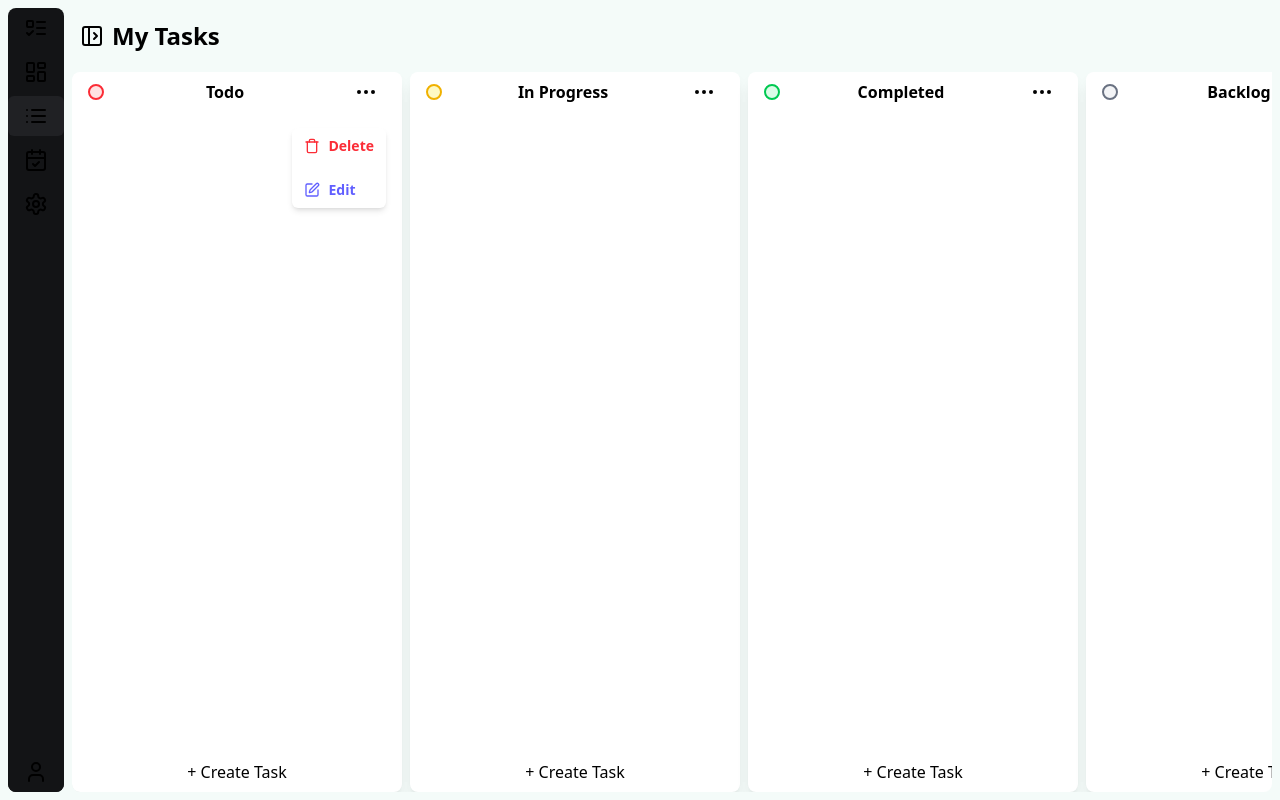
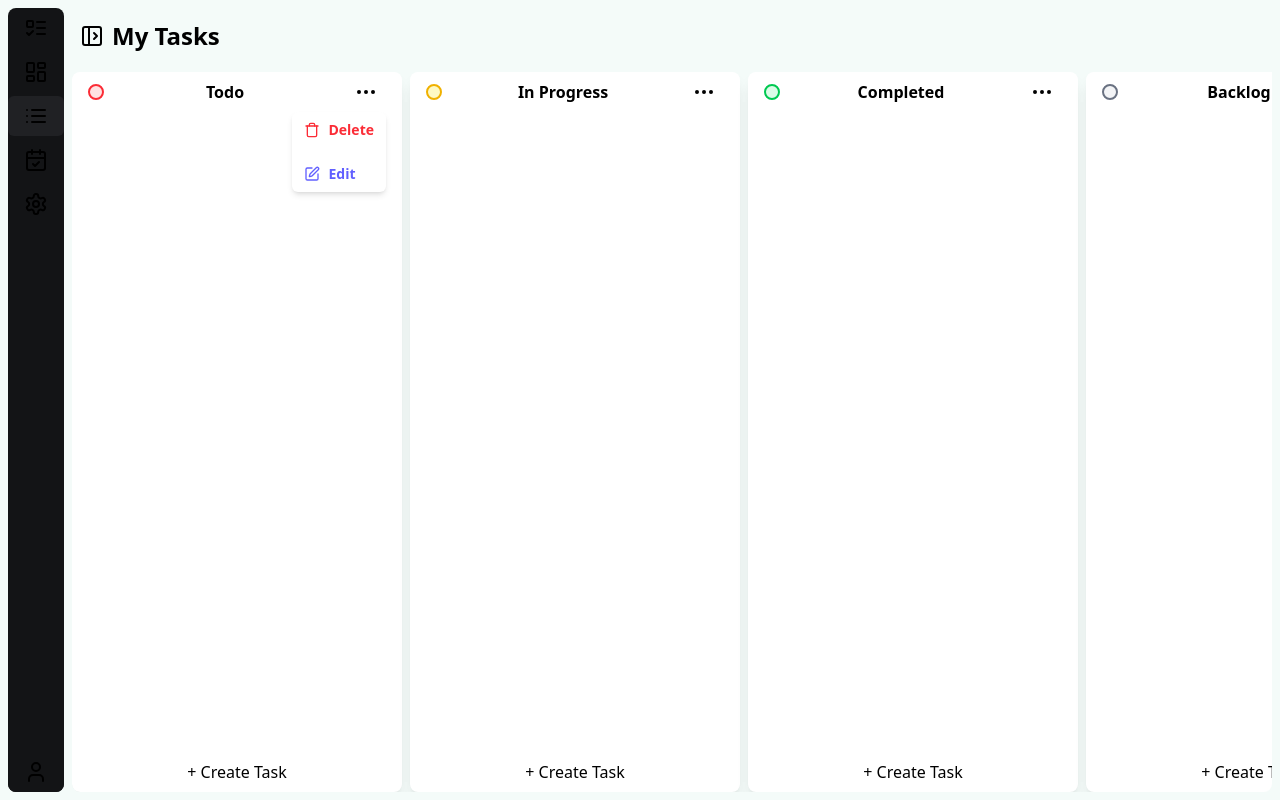
Before and after one commit to sonal-verma-4397/collabhub-frontend, a React (Vite) app: page /tasks in a window 1280 px wide. Both pictures are taken after a click on the element 366 px from the left and 92 px from the top of the page. Built offline with nearby package versions, Linux system fonts and the light colour scheme.

Commit message:
remove form draging && fix form title && fix menu position

```diff
--- a/src/components/form/TaskForm.jsx
+++ b/src/components/form/TaskForm.jsx
@@ -87,7 +87,9 @@ export default function TaskForm({
         className="w-full max-w-md bg-white dark:bg-[#121316] dark:text-white p-6 rounded-xl shadow-lg space-y-4"
         onSubmit={handleSubmit}
       >
-        <h2 className="text-xl font-semibold mb-2 text-center">Create Task</h2>
+        <h2 className="text-xl font-semibold mb-2 text-center">
+          {isEdit ? "Update Task" : "Create Task"}
+        </h2>
 
         <div className="flex flex-col gap-2">
           <TitleInput
--- a/src/components/utility/Menu.jsx
+++ b/src/components/utility/Menu.jsx
@@ -1,7 +1,12 @@
 import { Edit, Ellipsis, Trash } from "lucide-react";
 import { useEffect, useRef, useState } from "react";
 
-export default function Menu({ onDelete, onEdit, ...props }) {
+export default function Menu({
+  onDelete,
+  onEdit,
+  positionClass = "top-0 right-0",
+  ...props
+}) {
   const [showMenu, setShowMenu] = useState(false);
   const menuRef = useRef(null);
 
@@ -22,14 +27,16 @@ export default function Menu({ onDelete, onEdit, ...props }) {
       ref={menuRef}
     >
       <span
-        className="cursor-pointer  "
+        className="cursor-pointer "
         onClick={() => setShowMenu((prev) => !prev)}
       >
         <Ellipsis />
       </span>
 
       {showMenu && (
-        <ul className="absolute flex flex-col gap-2 top-12 right-0 bg-white dark:bg-[#1a1b1e] rounded-md shadow-md">
+        <ul
+          className={`absolute flex flex-col gap-2 bg-white dark:bg-[#1a1b1e] rounded-md shadow-md z-10 ${positionClass}`}
+        >
           <button
             className="text-red-500 rounded-md flex items-center gap-2 cursor-pointer px-3 py-2 hover:bg-gray-100 dark:hover:bg-[#2a2a2e]"
             onClick={() => {
--- a/src/pages/mytasks/components/Task.jsx
+++ b/src/pages/mytasks/components/Task.jsx
@@ -22,6 +22,7 @@ export default function Task({
   };
 
   return (
+    <>
       <div
         data-id={id}
         draggable
@@ -40,7 +41,9 @@ export default function Task({
           data-id={id}
           onDelete={() => handleDeleteTask(id)}
           onEdit={() => setShowTaskForm(true)}
+          positionClass="top-6 right-0"
         />
+      </div>
       {showTaskForm && (
         <TaskForm
           isEdit={true}
@@ -48,6 +51,6 @@ export default function Task({
           closeForm={() => setShowTaskForm(false)}
         />
       )}
-    </div>
+    </>
   );
 }
--- a/src/pages/mytasks/components/TaskList.jsx
+++ b/src/pages/mytasks/components/TaskList.jsx
@@ -62,7 +62,11 @@ export default function TaskList({ label, tasks, handleDrop, handleDragOver }) {
             } rounded-full`}
           ></div>
           <span>{label.title}</span>
-          <Menu onDelete={handleDeleteList} onEdit={handleEditLabel} />
+          <Menu
+            onDelete={handleDeleteList}
+            onEdit={handleEditLabel}
+            positionClass="top-8 right-0"
+          />
         </h2>
         <div className="h-[730px] overflow-y-auto">
           {sortedTasks.map(renderTask)}
```
Lines whose indentation alone changed are shown as unchanged.
